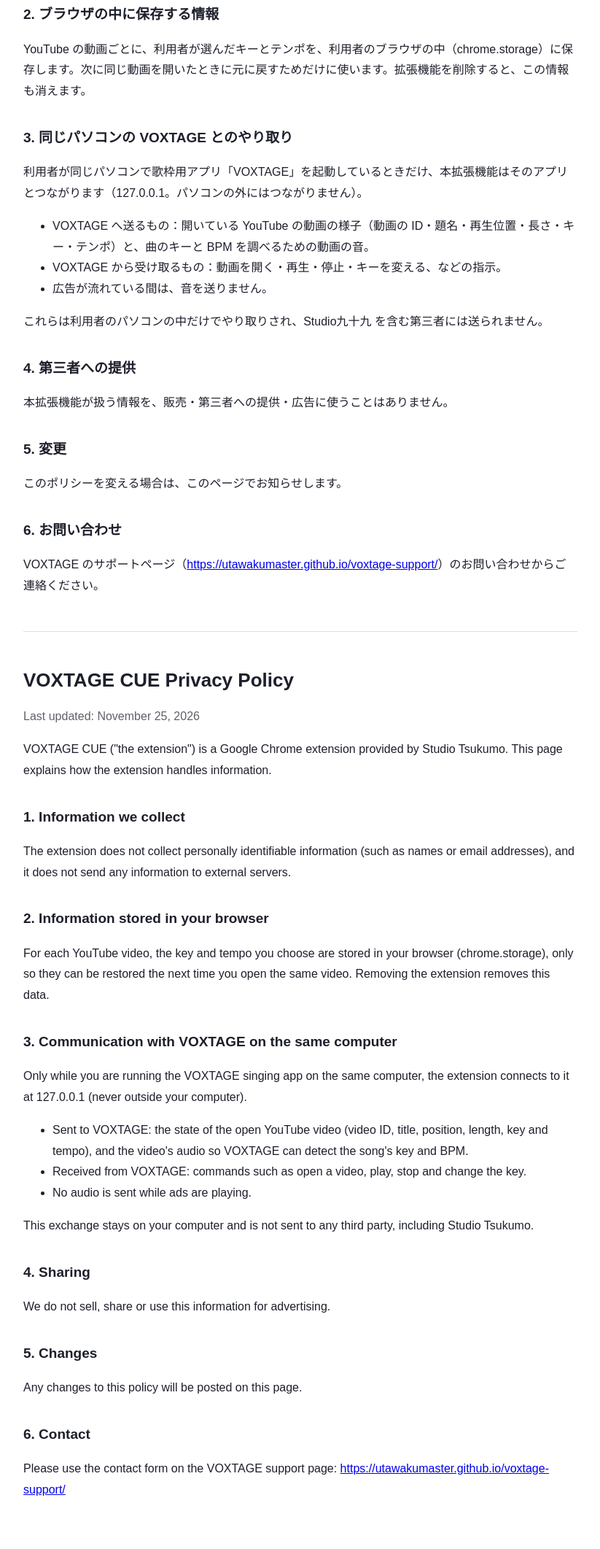
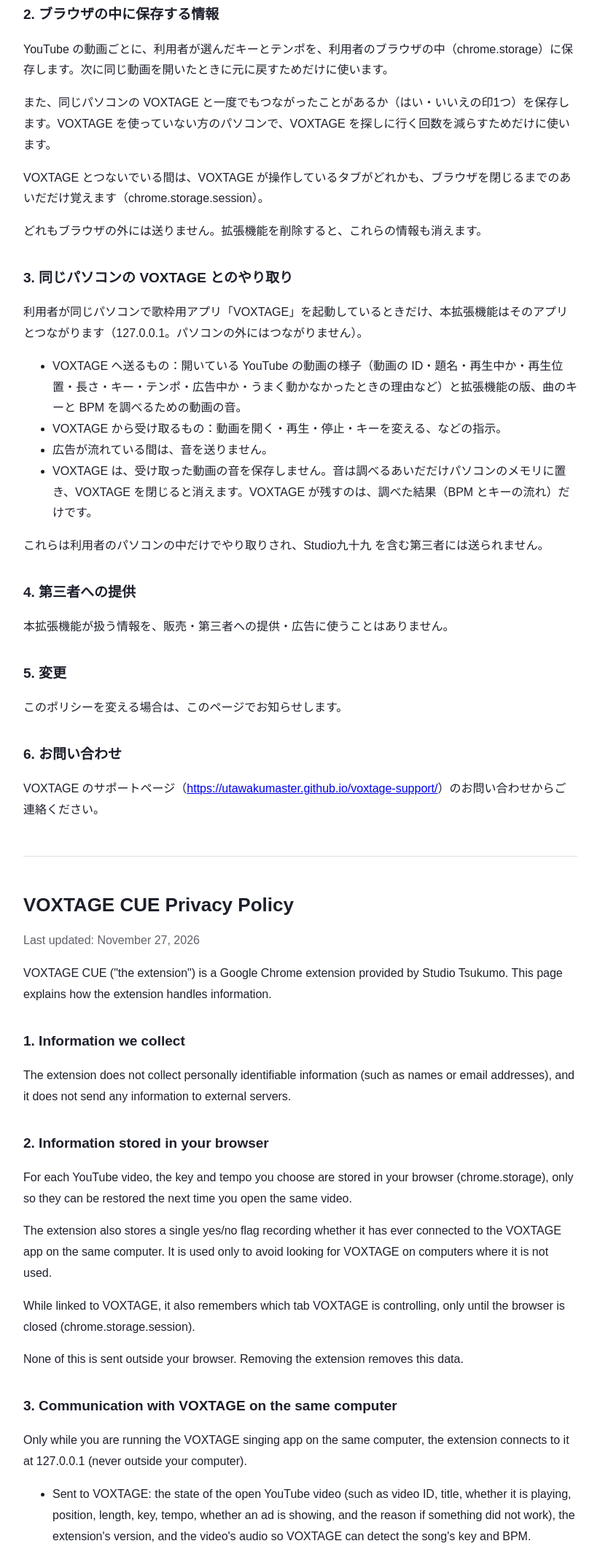
Before and after one commit to UtawakuMaster/voxtage-support, a plain HTML site: page cue/privacy/index.html in a window 1280 px wide. Shown: the part 374-2497 px from the top of the page at 73% size, without its empty margins (228-1051 px from the left). Drawn offline with Linux system fonts and the light colour scheme.

Commit message:
VOXTAGE CUE：プライバシーポリシーと案内ページを utawaku-master main の最新に（音は保存しない・単体で使える）。つなぐ ID の一覧 allowed-ids.json を置く（まだ空）
元：utawaku-master main 94679fbb の docs/support-cue

Co-Authored-By: Claude Opus 5.5 <noreply@anthropic.com>

```diff
--- /dev/null
+++ b/cue/allowed-ids.json
@@ -0,0 +1,4 @@
+{
+  "version": 1,
+  "ids": []
+}
--- a/cue/privacy/index.html
+++ b/cue/privacy/index.html
@@ -18,21 +18,25 @@
 <body>
 <main>
 <h1>VOXTAGE CUE プライバシーポリシー</h1>
-<p class="date">最終更新日：2026年11月25日</p>
+<p class="date">最終更新日：2026年11月27日</p>
 <p>VOXTAGE CUE（以下「本拡張機能」）は、Studio九十九 が提供する Google Chrome の拡張機能です。本拡張機能が扱う情報について説明します。</p>
 
 <h2>1. 集める情報</h2>
 <p>本拡張機能は、個人を特定できる情報（名前・メールアドレスなど）を集めません。外部のサーバーへ情報を送ることもありません。</p>
 
 <h2>2. ブラウザの中に保存する情報</h2>
-<p>YouTube の動画ごとに、利用者が選んだキーとテンポを、利用者のブラウザの中（chrome.storage）に保存します。次に同じ動画を開いたときに元に戻すためだけに使います。拡張機能を削除すると、この情報も消えます。</p>
+<p>YouTube の動画ごとに、利用者が選んだキーとテンポを、利用者のブラウザの中（chrome.storage）に保存します。次に同じ動画を開いたときに元に戻すためだけに使います。</p>
+<p>また、同じパソコンの VOXTAGE と一度でもつながったことがあるか（はい・いいえの印1つ）を保存します。VOXTAGE を使っていない方のパソコンで、VOXTAGE を探しに行く回数を減らすためだけに使います。</p>
+<p>VOXTAGE とつないでいる間は、VOXTAGE が操作しているタブがどれかも、ブラウザを閉じるまでのあいだだけ覚えます（chrome.storage.session）。</p>
+<p>どれもブラウザの外には送りません。拡張機能を削除すると、これらの情報も消えます。</p>
 
 <h2>3. 同じパソコンの VOXTAGE とのやり取り</h2>
 <p>利用者が同じパソコンで歌枠用アプリ「VOXTAGE」を起動しているときだけ、本拡張機能はそのアプリとつながります（127.0.0.1。パソコンの外にはつながりません）。</p>
 <ul>
-  <li>VOXTAGE へ送るもの：開いている YouTube の動画の様子（動画の ID・題名・再生位置・長さ・キー・テンポ）と、曲のキーと BPM を調べるための動画の音。</li>
+  <li>VOXTAGE へ送るもの：開いている YouTube の動画の様子（動画の ID・題名・再生中か・再生位置・長さ・キー・テンポ・広告中か・うまく動かなかったときの理由など）と拡張機能の版、曲のキーと BPM を調べるための動画の音。</li>
   <li>VOXTAGE から受け取るもの：動画を開く・再生・停止・キーを変える、などの指示。</li>
   <li>広告が流れている間は、音を送りません。</li>
+  <li>VOXTAGE は、受け取った動画の音を保存しません。音は調べるあいだだけパソコンのメモリに置き、VOXTAGE を閉じると消えます。VOXTAGE が残すのは、調べた結果（BPM とキーの流れ）だけです。</li>
 </ul>
 <p>これらは利用者のパソコンの中だけでやり取りされ、Studio九十九 を含む第三者には送られません。</p>
 
@@ -49,18 +53,22 @@
 
 <h1 lang="en">VOXTAGE CUE Privacy Policy</h1>
 <div lang="en">
-<p class="date">Last updated: November 25, 2026</p>
+<p class="date">Last updated: November 27, 2026</p>
 <p>VOXTAGE CUE ("the extension") is a Google Chrome extension provided by Studio Tsukumo. This page explains how the extension handles information.</p>
 <h2>1. Information we collect</h2>
 <p>The extension does not collect personally identifiable information (such as names or email addresses), and it does not send any information to external servers.</p>
 <h2>2. Information stored in your browser</h2>
-<p>For each YouTube video, the key and tempo you choose are stored in your browser (chrome.storage), only so they can be restored the next time you open the same video. Removing the extension removes this data.</p>
+<p>For each YouTube video, the key and tempo you choose are stored in your browser (chrome.storage), only so they can be restored the next time you open the same video.</p>
+<p>The extension also stores a single yes/no flag recording whether it has ever connected to the VOXTAGE app on the same computer. It is used only to avoid looking for VOXTAGE on computers where it is not used.</p>
+<p>While linked to VOXTAGE, it also remembers which tab VOXTAGE is controlling, only until the browser is closed (chrome.storage.session).</p>
+<p>None of this is sent outside your browser. Removing the extension removes this data.</p>
 <h2>3. Communication with VOXTAGE on the same computer</h2>
 <p>Only while you are running the VOXTAGE singing app on the same computer, the extension connects to it at 127.0.0.1 (never outside your computer).</p>
 <ul>
-  <li>Sent to VOXTAGE: the state of the open YouTube video (video ID, title, position, length, key and tempo), and the video's audio so VOXTAGE can detect the song's key and BPM.</li>
+  <li>Sent to VOXTAGE: the state of the open YouTube video (such as video ID, title, whether it is playing, position, length, key, tempo, whether an ad is showing, and the reason if something did not work), the extension's version, and the video's audio so VOXTAGE can detect the song's key and BPM.</li>
   <li>Received from VOXTAGE: commands such as open a video, play, stop and change the key.</li>
   <li>No audio is sent while ads are playing.</li>
+  <li>VOXTAGE does not save the audio it receives. The audio is kept in memory only while it is analysed and is gone when VOXTAGE closes. VOXTAGE keeps only the results (the BPM and the key changes).</li>
 </ul>
 <p>This exchange stays on your computer and is not sent to any third party, including Studio Tsukumo.</p>
 <h2>4. Sharing</h2>
```
Also changed, not shown: cue/index.html (+6 -6 lines).
